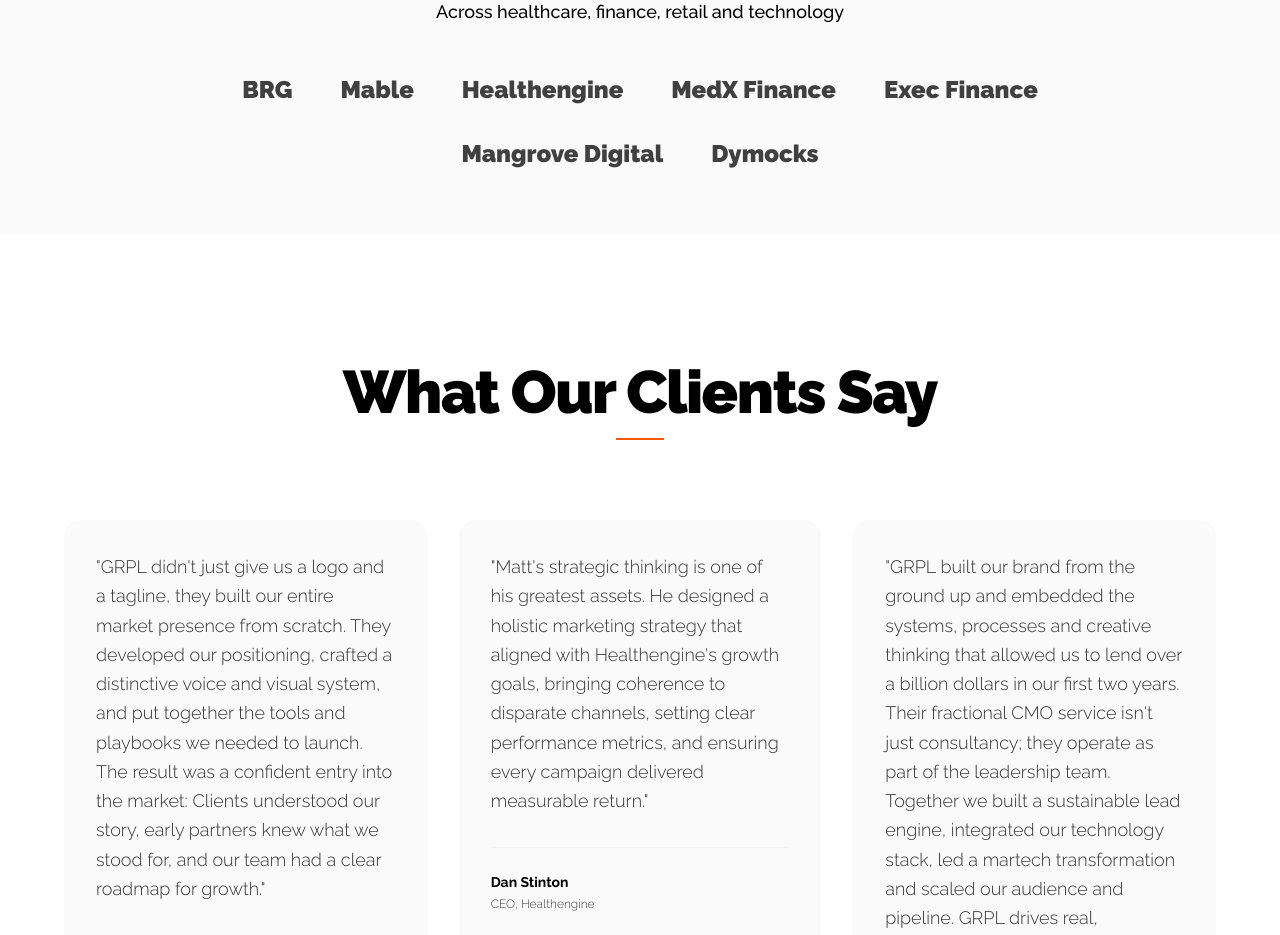
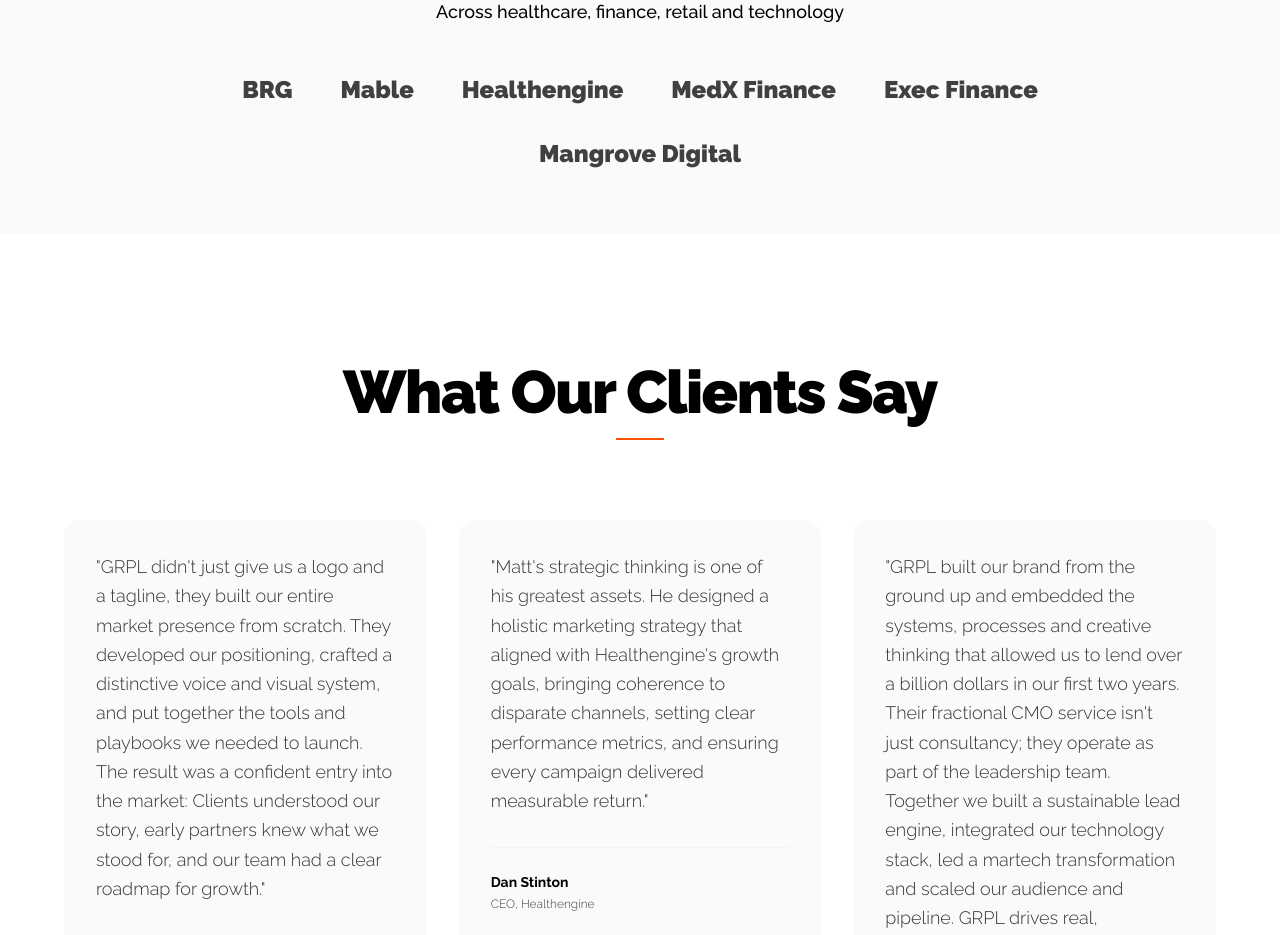
Before and after one commit to stormborn81/grpl-growth-accelerator, a React (Vite) app: page / in a window 1280 px wide. Shown: the part 2460-3395 px from the top of the page. Built offline with nearby package versions, Linux system fonts and the light colour scheme; the HTML template or start-up script is replaced by a standard one.

Commit message:
Fix: Remove Dymocks from logo list

```diff
--- a/src/components/TrustedBy.tsx
+++ b/src/components/TrustedBy.tsx
@@ -5,7 +5,6 @@ const clients = [
   "MedX Finance",
   "Exec Finance",
   "Mangrove Digital",
-  "Dymocks",
 ];
 
 const TrustedBy = () => {
```
